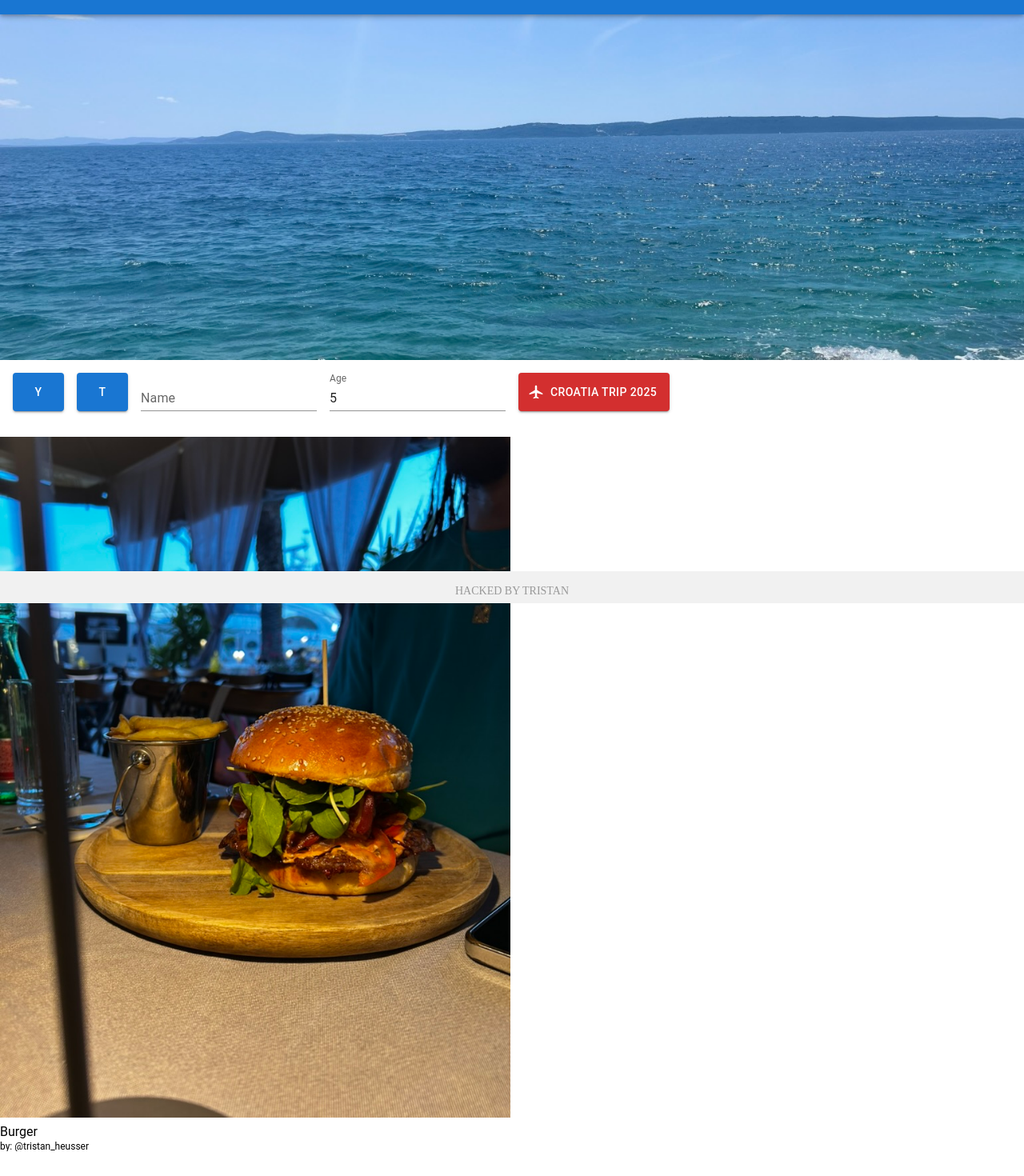
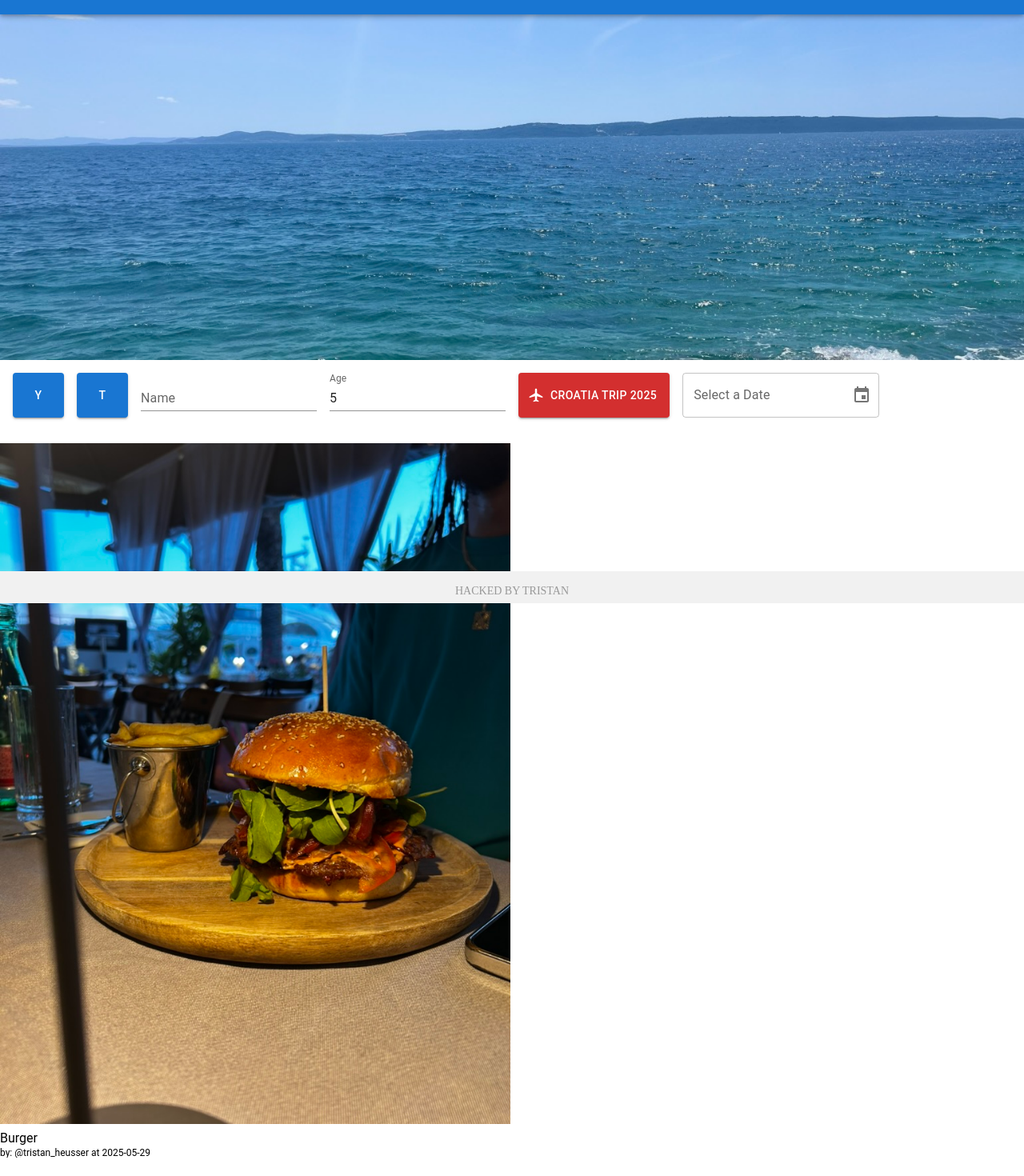
Before and after one commit to Deadly-Phantom/holiday-react, a Next.js app: page /home in a window 1280 px wide. Shown: the part 46-1516 px from the top of the page at 80% size. Built offline with nearby package versions, Linux system fonts and the light colour scheme.

Commit message:
feat: add date picker functionality and update image data with dates

```diff
--- a/package.json
+++ b/package.json
@@ -14,6 +14,8 @@
     "@fontsource/roboto": "^5.2.6",
     "@mui/icons-material": "^7.1.1",
     "@mui/material": "^7.1.1",
+    "@mui/x-date-pickers": "^8.5.2",
+    "dayjs": "^1.11.13",
     "next": "15.3.3",
     "react": "^19.0.0",
     "react-dom": "^19.0.0",
--- a/src/components/ActionBar.tsx
+++ b/src/components/ActionBar.tsx
@@ -3,11 +3,15 @@ import { Button, Stack, TextField } from "@mui/material";
 import { LocalAirport } from "@mui/icons-material";
 import { useState } from "react";
 import { useStore } from "@/store";
+import { DatePicker, LocalizationProvider } from "@mui/x-date-pickers";
+import { AdapterDayjs } from "@mui/x-date-pickers/AdapterDayjs";
 
 export default function ActionBar() {
   const [age, setAge] = useState(5);
   const userInput = useStore((state) => state.userInput);
   const setUserInput = useStore((state) => state.setUserInput);
+  const date = useStore((state) => state.date);
+  const setDate = useStore((state) => state.setDate);
 
   return (
     <Stack direction={"row"} spacing={2} sx={{ padding: 2 }}>
@@ -54,6 +58,20 @@ export default function ActionBar() {
       >
         Croatia Trip 2025
       </Button>
+      <LocalizationProvider dateAdapter={AdapterDayjs}>
+        <DatePicker
+          label="Select a Date"
+          onChange={(e: any) =>
+            setDate(
+              e["$y"] +
+                "-" +
+                String(e["$M"] + 1).padStart(2, "0") +
+                "-" +
+                String(e["$D"]).padStart(2, "0")
+            )
+          }
+        />
+      </LocalizationProvider>
     </Stack>
   );
 }
--- a/src/components/Gallery.tsx
+++ b/src/components/Gallery.tsx
@@ -5,6 +5,8 @@ import { useStore } from "@/store";
 
 export default function Gallery() {
   const userInput = useStore((state) => state.userInput);
+  const date = useStore((state) => state.date);
+
   const role = userInput === "tristan" ? "god" : "mortal";
   if (role === "mortal") {
     console.log("noob");
@@ -16,6 +18,7 @@ export default function Gallery() {
     <ImageList sx={{ width: "100%", height: 900 }}>
       {imageData
         .filter((i) => (role === "mortal" ? i.role === role : true))
+        .filter((i) => (i.date && date && date != "" ? i.date === date : true))
         .map((item) => (
           <ImageListItem key={item.img}>
             <img
@@ -26,7 +29,11 @@ export default function Gallery() {
             />
             <ImageListItemBar
               title={item.title}
-              subtitle={<span>by: {item.author}</span>}
+              subtitle={
+                <span>
+                  by: {item.author} at {item.date}
+                </span>
+              }
               position="below"
             />
           </ImageListItem>
--- a/src/components/imageData.ts
+++ b/src/components/imageData.ts
@@ -3,48 +3,56 @@ export const imageData = [
     img: "water.jpeg",
     title: "Rocky beach",
     author: "@tristan_heusser",
-    role: "god"
+    role: "god",
+    date: "2025-05-28"
   },
   {
     img: "burger.jpeg",
     title: "Burger",
     author: "@tristan_heusser",
-    role: "mortal"
+    role: "mortal",
+    date: "2025-05-29"
   },
   {
     img: "pizza.jpeg",
     title: "Pizza",
     author: "@tristan_heusser",
-    role: "god"
+    role: "god",
+    date: "2025-05-30"
   },
   {
     img: "icecream.jpeg",
     title: "Icecream",
     author: "@tristan_heusser",
-    role: "god"
+    role: "god",
+    date: "2025-05-31"
   },
   {
     img: "friends.jpeg",
     title: "Friends",
     author: "@tristan_heusser",
-    role: "god"
+    role: "god",
+    date: "2025-06-01"
   },
   {
     img: "dinner.jpeg",
     title: "Dinner",
     author: "@tristan_heusser",
-    role: "god"
+    role: "god",
+    date: "2025-06-02"
   },
   {
     img: "evening.jpeg",
     title: "Evening",
     author: "@tristan_heusser",
-    role: "god"
+    role: "god",
+    date: "2025-06-03"
   },
   {
     img: "basketball.jpeg",
     title: "Basketball",
     author: "@tristan_heusser",
-    role: "god"
+    role: "god",
+    date: "2025-06-04"
   },
 ];
--- a/src/store.ts
+++ b/src/store.ts
@@ -6,4 +6,6 @@ export const useStore = create((set: any) => ({
   setUserInput: (newUserInput: string) => set(() => ({ userInput: newUserInput})),
   userPassword: "",
   setUserPassword: (newUserPassword: string) => set(() => ({ userPassword: newUserPassword })),
+  date: "",
+  setDate: (newDate: string) => set(() => ({ date: newDate })),
 }))
```
Also changed, not shown: 2 other files (tests, documents, lock files or other folders).
